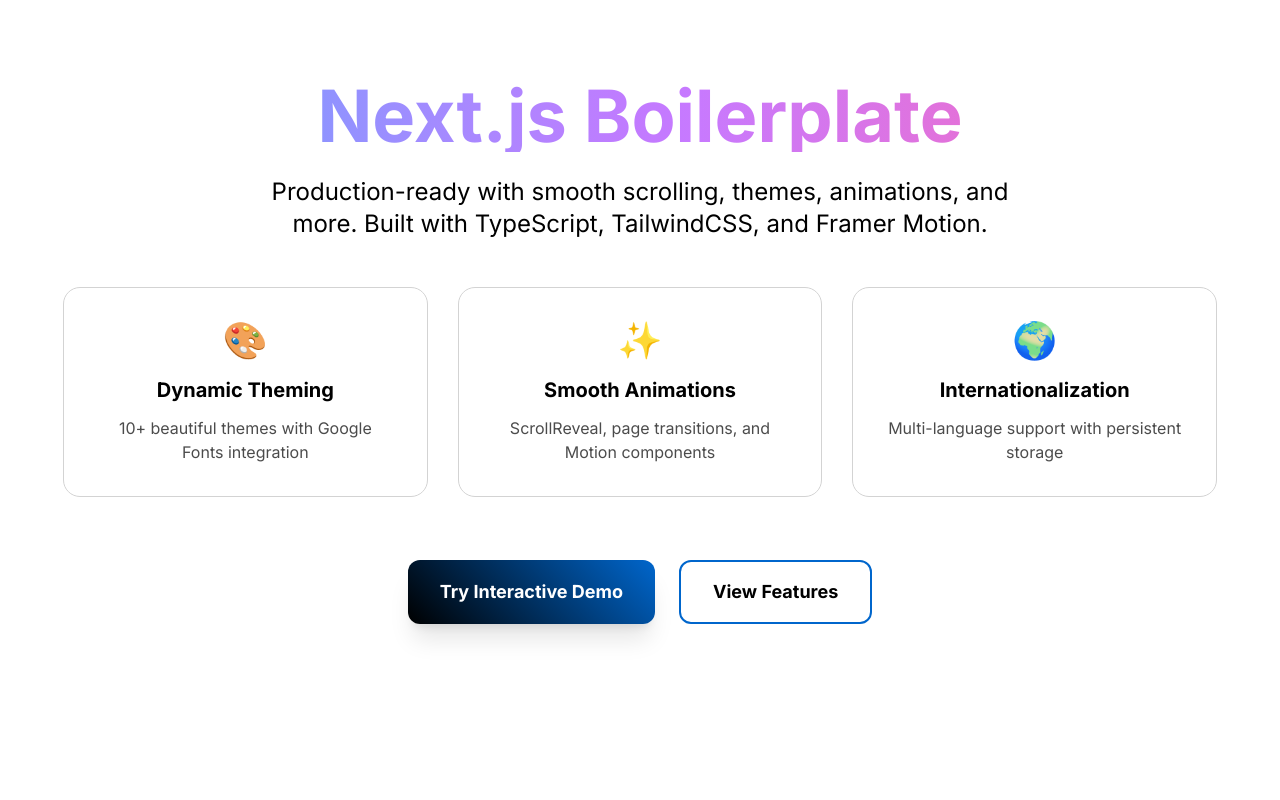
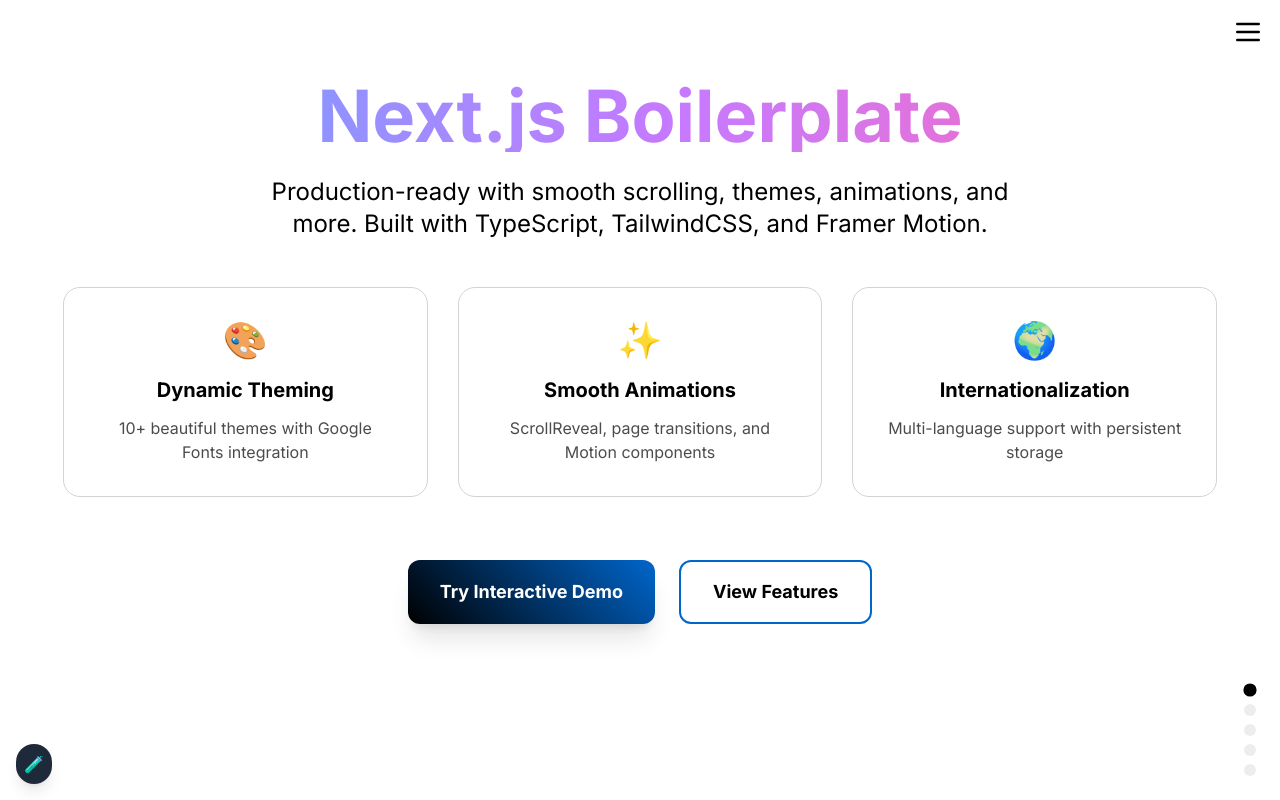
Before and after one commit to m-ku66/site_boilerplate, a Next.js app: page / in a window 1280 px wide. Built offline with nearby package versions, Linux system fonts and the light colour scheme.

Commit message:
fixing nav dot issues and refining UI

```diff
--- a/app/components/layout/SectionWrapper.tsx
+++ b/app/components/layout/SectionWrapper.tsx
@@ -181,43 +181,87 @@
     };
 
     // Navigation position classes with responsive spacing
-    const getNavigationClasses = () => {
+    const getNavigationStyles = () => {
         const { containerPadding, navGap } = getNavigationConfig();
 
+        // Convert containerPadding to pixels (multiply by 4 for Tailwind spacing)
+        const padding = parseInt(containerPadding!) * 4;
+
         if (direction === 'horizontal') {
-            const positionMap = {
-                start: `bottom-${containerPadding} left-${containerPadding}`,
-                center: `bottom-${containerPadding} left-1/2 transform -translate-x-1/2`,
-                end: `bottom-${containerPadding} right-${containerPadding}`
+            const positionStyles = {
+                start: {
+                    bottom: `${padding}px`,
+                    left: `${padding}px`,
+                },
+                center: {
+                    bottom: `${padding}px`,
+                    left: '50%',
+                    transform: 'translateX(-50%)',
+                },
+                end: {
+                    bottom: `${padding}px`,
+                    right: `${padding}px`,
+                }
             };
-            return `fixed z-50 flex ${navGap} ${positionMap[navigationPosition]}`;
+
+            return {
+                position: 'fixed' as const,
+                zIndex: 200,
+                display: 'flex',
+                gap: `${parseInt(navGap!.replace('gap-', '')) * 4}px`, // Convert gap-2 to 8px
+                ...positionStyles[navigationPosition]
+            };
         } else {
-            const positionMap = {
-                start: `top-${containerPadding} right-${containerPadding}`,
-                center: `top-1/2 right-${containerPadding} transform -translate-y-1/2`,
-                end: `bottom-${containerPadding} right-${containerPadding}`
+            const positionStyles = {
+                start: {
+                    top: `${padding}px`,
+                    right: `${padding}px`,
+                },
+                center: {
+                    top: '50%',
+                    right: `${padding}px`,
+                    transform: 'translateY(-50%)',
+                },
+                end: {
+                    bottom: `${padding}px`,
+                    right: `${padding}px`,
+                }
             };
-            return `fixed ${positionMap[navigationPosition]} z-50 flex ${direction === 'vertical' ? 'flex-col' : ''} ${navGap}`;
+
+            return {
+                position: 'fixed' as const,
+                zIndex: 200,
+                display: 'flex',
+                flexDirection: direction === 'vertical' ? 'column' as const : 'row' as const,
+                gap: `${parseInt(navGap!.replace('gap-', '')) * 4}px`, // Convert gap-2 to 8px
+                ...positionStyles[navigationPosition]
+            };
         }
     };
 
-    // Responsive navigation dot styles
-    const getNavigationDotClasses = (index: number) => {
+    // Navigation dot styles
+    const getNavigationDotStyles = (index: number) => {
         const { dotSize, touchPadding } = getNavigationConfig();
         const isActive = currentSection === index;
 
-        // Enhanced color scheme for better visibility
-        const activeColor = `bg-[${currentTheme.primaryColor}]`;
-        const inactiveColor = `bg-[${currentTheme.secondaryColor}]`;
+        // Convert Tailwind classes to pixel values
+        const size = parseInt(dotSize!.split(' ')[0].replace('w-', '')) * 4; // w-3 = 12px
+        const padding = parseInt(touchPadding.replace('p-', '')) * 4; // p-1 = 4px
 
-        // Enhanced mobile interaction states
-        const hoverScale = isMobile ? '1.1' : '1.2';
-
-        return `
-            ${dotSize} ${touchPadding} rounded-full transition-all duration-300 border-none cursor-pointer
-            ${isActive ? `${activeColor} opacity-100 scale-110` : `${inactiveColor} opacity-40 scale-100`}
-            ${isTouch ? 'active:scale-95' : ''} /* Touch feedback for mobile */
-        `;
+        return {
+            width: `${size}px`,
+            height: `${size}px`,
+            padding: `${padding}px`,
+            borderRadius: '50%',
+            border: 'none',
+            cursor: 'pointer',
+            transition: 'all 0.3s ease',
+            backgroundColor: isActive ? currentTheme.primaryColor : currentTheme.secondaryColor,
+            opacity: isActive ? 1 : 0.4,
+            transform: isActive ? 'scale(1.1)' : 'scale(1)',
+            minWidth: isMobile ? '44px' : 'auto',
+            minHeight: isMobile ? '44px' : 'auto',
+        };
     };
 
     return (
@@ -262,29 +306,23 @@
 
             {/* Responsive Navigation dots */}
             {showNavigation && sections.length > 0 && (
-                <div className={getNavigationClasses()}>
+                <div style={getNavigationStyles()}>
                     {sections.map((_, index) => (
                         <motion.button
                             key={index}
                             onClick={() => scrollToSection(index)}
-                            className={getNavigationDotClasses(index)}
+                            style={getNavigationDotStyles(index)}
                             whileHover={{
                                 scale: isMobile ? 1.1 : 1.2,
                                 opacity: 0.8
                             }}
                             whileTap={{
                                 scale: 0.9,
-                                transition: { duration: 0.1 } // Quick feedback for better UX
+                                transition: { duration: 0.1 }
                             }}
                             aria-label={`Go to section ${index + 1}`}
-                            // Enhanced accessibility for touch devices
                             role="tab"
                             tabIndex={0}
-                            style={{
-                                // Ensure minimum touch target size (44px minimum per Apple/Google guidelines)
-                                minWidth: isMobile ? '44px' : 'auto',
-                                minHeight: isMobile ? '44px' : 'auto',
-                            }}
                         />
                     ))}
                 </div>
--- a/app/page.tsx
+++ b/app/page.tsx
@@ -8,6 +8,8 @@
 import { useHydration } from '@/app/hooks/useHydration';
 import { useEffect, useState } from 'react';
 import { motion } from 'framer-motion';
+import { MenuIcon } from 'lucide-react';
+import { TestModeToggle } from './tests/TestModeToggle';
 
 export default function ShowcaseHomepage() {
   const { currentTheme, availableThemes, setTheme } = useThemeStore();
@@ -44,20 +46,19 @@
   }
 
   return (
-    <>
     <SectionWrapper
       enableScrollSnap={true}
       snapType="mandatory"
       direction="vertical"
       showNavigation={true}
-        navigationPosition="center"
+      navigationPosition="end"
       className="h-screen"
       style={{
         backgroundColor: currentTheme.backgroundColor,
         color: currentTheme.foregroundColor,
         fontFamily: currentTheme.typeFace,
       }}
-        debug
+      debug={false}
     >
       {/* Hero Section */}
       <Section
@@ -528,16 +529,19 @@
           </ScrollReveal>
         </div>
       </Section>
-      </SectionWrapper>
+
+      <UIElement layer="navigation" zone="top-right">
+        <MenuIcon className='w-8 h-8 m-4 cursor-pointer pointer-events-auto hover:scale-105 duration-150 active:scale-90' />
+      </UIElement>
 
       {/* Modal Demo using UIElement */}
       {ui.isModalOpen && (
-        <UIElement layer="overlay" zone="center">
+        <UIElement layer="overlay" zone="center" className='pointer-events-auto w-full h-full'>
           <motion.div
             initial={{ opacity: 0 }}
             animate={{ opacity: 1 }}
             exit={{ opacity: 0 }}
-            className="fixed inset-0 bg-black/50 backdrop-blur-sm flex items-center justify-center p-6"
+            className="fixed inset-0 bg-black/50 backdrop-blur-sm flex items-center justify-center p-6 z-10"
             onClick={() => closeModal()}
           >
             <motion.div
@@ -606,6 +610,9 @@
           </motion.div>
         </UIElement>
       )}
-    </>
+      <UIElement layer="overlay" zone="bottom-left" className='pointer-events-auto p-4'>
+        <TestModeToggle />
+      </UIElement>
+    </SectionWrapper>
   );
 }
--- a/app/tests/TestModeToggle.tsx
+++ b/app/tests/TestModeToggle.tsx
@@ -24,7 +24,7 @@
             {/* Toggle Button */}
             <button
                 onClick={() => setIsVisible(!isVisible)}
-                className="fixed top-4 right-4 z-50 bg-gray-800 text-white p-2 rounded-full shadow-lg hover:bg-gray-700 transition-all"
+                className="fixed z-50 bg-gray-800 text-white p-2 rounded-full shadow-lg hover:bg-gray-700 transition-all"
                 title="Toggle test mode"
                 disabled={isTransitioning}
             >
@@ -33,7 +33,7 @@
 
             {/* Navigation Panel */}
             {isVisible && (
-                <div className="fixed top-16 right-4 z-50 bg-white shadow-lg rounded-lg p-4 border">
+                <div className="fixed z-50 bg-white shadow-lg rounded-lg p-4 border">
                     <h3 className="font-semibold mb-3 text-gray-800">Test Mode</h3>
                     <div className="space-y-2">
                         <button
```
Lines whose indentation alone changed are shown as unchanged.
